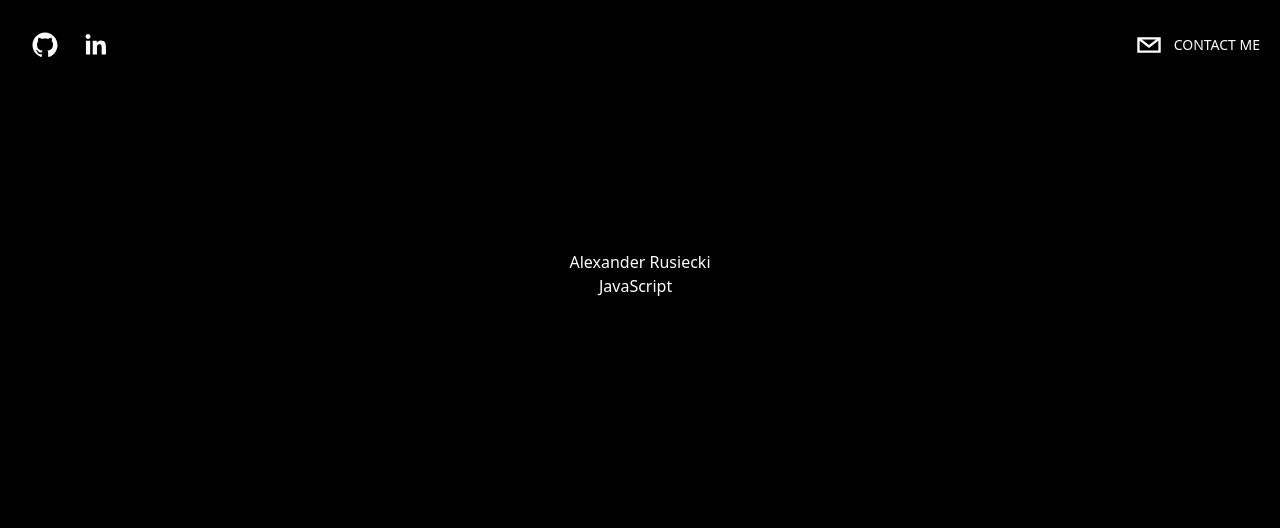
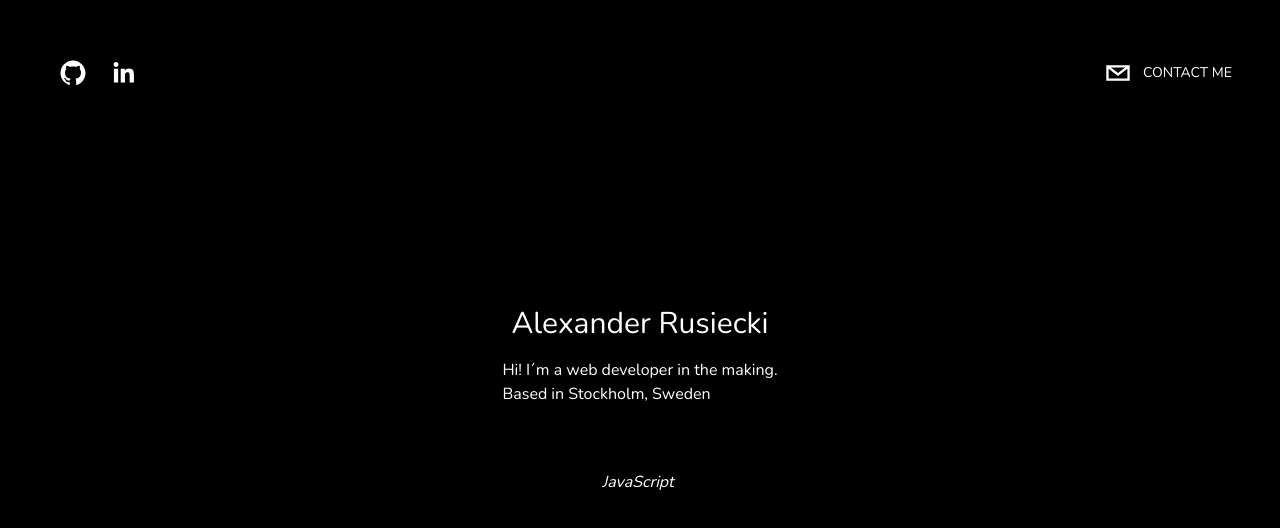
Before and after one commit to alexander-rusiecki/personal-website, a Next.js app: page / in a window 1280 px wide. Shown: the top 528 px of the page. Built offline with nearby package versions, Linux system fonts and the light colour scheme.

Commit message:
add _document file | extend Nunito font | hero section done

```diff
--- a/components/Header.tsx
+++ b/components/Header.tsx
@@ -5,7 +5,7 @@ type Props = {};
 
 const Header = (props: Props) => {
   return (
-    <header className="sticky top-0 p-5 flex items-start justify-between max-w-7xl mx-auto z-10 xl:items-center">
+    <header className="p-5 flex items-center justify-between sticky top-0 h-1/8 max-w-7xl mx-auto z-10 md:h-1/10 md:p-10 lg:p-12 xl:items-center">
       <motion.section
         initial={{ x: -500, opacity: 0, scale: 0.5 }}
         animate={{ x: 0, opacity: 1, scale: 1 }}
--- a/components/Hero.tsx
+++ b/components/Hero.tsx
@@ -28,12 +28,16 @@ const Hero = (props: Props) => {
     delaySpeed: 1000,
   });
   return (
-    <section className="flex flex-col items-center justify-center my-40 snap-center">
-      <h1>Alexander Rusiecki</h1>
-      <h2>
+    <section className="flex flex-col items-center justify-center h-screen px-14 snap-center">
+      <h1 className="text-3xl mb-4">Alexander Rusiecki</h1>
+      <div className="font-extralight">
+        <p>Hi! I´m a web developer in the making.</p>
+        <p>Based in Stockholm, Sweden</p>
+      </div>
+      <h3 className="italic mt-16">
         <span>{text}</span>
         <Cursor cursorColor="red" />
-      </h2>
+      </h3>
     </section>
   );
 };
--- /dev/null
+++ b/pages/_document.tsx
@@ -0,0 +1,35 @@
+import { Html, Head, Main, NextScript } from 'next/document';
+
+const Document = () => {
+  return (
+    <Html lang="en" dir="ltr">
+      <Head>
+        <meta charSet="utf-8" />
+        <meta
+          name="description"
+          content="Portfolio resume site made by Alexander Rusiecki"
+        />
+        <meta name="viewport" content="width=device-width, initial-scale=1" />
+        <meta name="author" content="Alexander Rusiecki" />
+        <meta
+          name="keywords"
+          content="Alexander Rusiecki, web developer, Stockholm, Sweden"
+        />
+        <meta name="og:title" content="Alexander Rusiecki Home" />
+        <meta name="og:description" content="Alexander Rusiecki Home" />
+        <meta name="og:type" content="website" />
+        <meta name="og:url" content="https://alexanderrusiecki.com" />
+        <link
+          href="https://fonts.googleapis.com/css2?family=Nunito:wght@200;400&display=swap"
+          rel="stylesheet"
+        />
+      </Head>
+      <body>
+        <Main />
+        <NextScript />
+      </body>
+    </Html>
+  );
+};
+
+export default Document;
--- a/pages/index.tsx
+++ b/pages/index.tsx
@@ -5,7 +5,7 @@ import Hero from '../components/Hero';
 
 const Home: NextPage = () => {
   return (
-    <div className="bg-black text-white h-screen snap-y snap-mandatory overflow-scroll">
+    <div className="bg-black font-Nunito text-white h-screen snap-y snap-mandatory overflow-scroll">
       <Head>
         <title>Alexander Rusiecki</title>
       </Head>
--- a/tailwind.config.js
+++ b/tailwind.config.js
@@ -1,11 +1,17 @@
 /** @type {import('tailwindcss').Config} */
+const defaultTheme = require('tailwindcss/defaultTheme');
+
 module.exports = {
   content: [
     './pages/**/*.{js,ts,jsx,tsx}',
     './components/**/*.{js,ts,jsx,tsx}',
   ],
   theme: {
-    extend: {},
+    extend: {
+      fontFamily: {
+        Nunito: ['Nunito', ...defaultTheme.fontFamily.sans],
+      },
+    },
   },
   plugins: [],
 };
```
